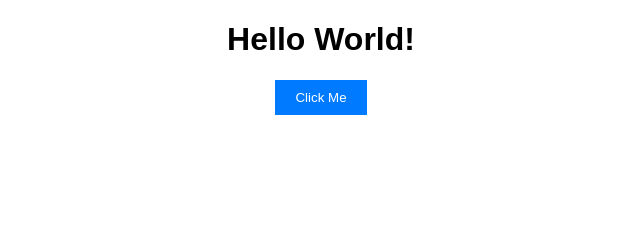
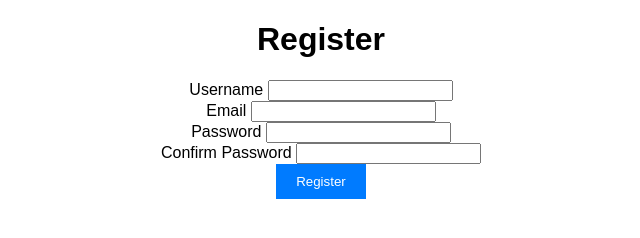
Before and after one commit to acevedodexter1/hello-world, a plain HTML site: page index.html in a window 1280 px wide. Shown: the whole page, without its empty margins (319-959 px from the left). Drawn offline with Linux system fonts and the light colour scheme.

Commit message:
Update index.html

```diff
--- a/index.html
+++ b/index.html
@@ -3,12 +3,37 @@
 <head>
     <meta charset="UTF-8">
     <meta name="viewport" content="width=device-width, initial-scale=1.0">
-    <title>My Project</title>
+    <title>Registration Form</title>
     <link rel="stylesheet" href="style.css">
 </head>
 <body>
-    <h1>Hello World!</h1>
-    <button id="myButton">Click Me</button>
+    <div class="container">
+        <h1>Register</h1>
+        <form id="registrationForm">
+            <div class="form-group">
+                <label for="username">Username</label>
+                <input type="text" id="username" required>
+                <span class="error" id="usernameError"></span>
+            </div>
+            <div class="form-group">
+                <label for="email">Email</label>
+                <input type="email" id="email" required>
+                <span class="error" id="emailError"></span>
+            </div>
+            <div class="form-group">
+                <label for="password">Password</label>
+                <input type="password" id="password" required>
+                <span class="error" id="passwordError"></span>
+            </div>
+            <div class="form-group">
+                <label for="confirmPassword">Confirm Password</label>
+                <input type="password" id="confirmPassword" required>
+                <span class="error" id="confirmPasswordError"></span>
+            </div>
+            <button type="submit">Register</button>
+        </form>
+        <p id="successMessage"></p>
+    </div>
     <script src="script.js"></script>
 </body>
 </html>
```
